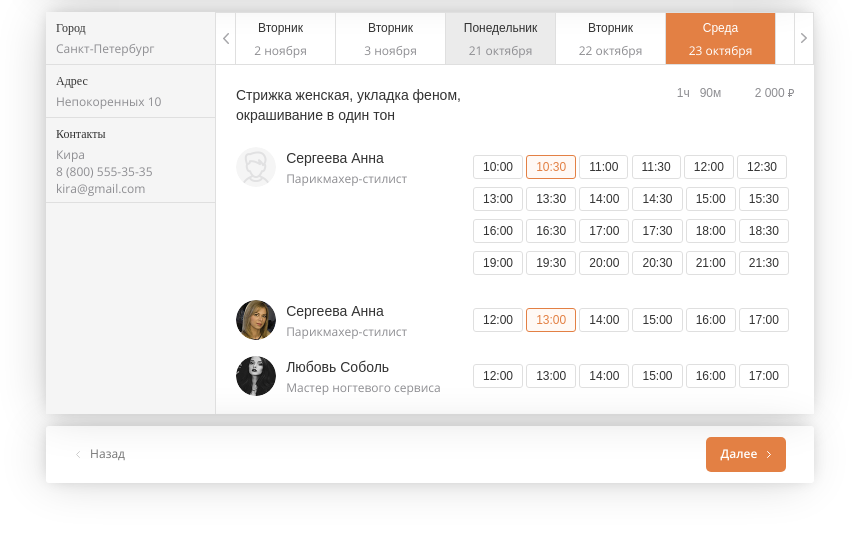
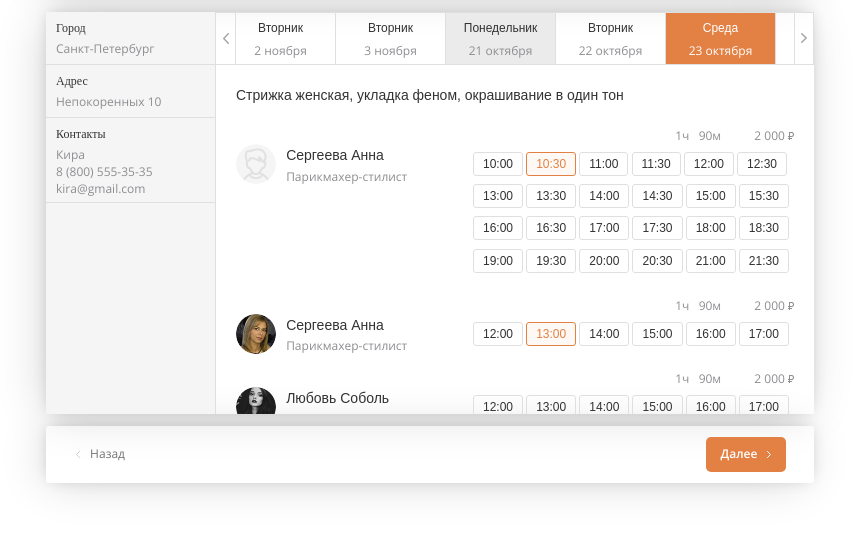
Before and after one commit to alikoganyan/aVisits-widget-UI, a website: page 5_Time_Service.html in a window 1280 px wide. Shown: the part 213-746 px from the top of the page, without its empty margins (210-1063 px from the left). Drawn offline with nearby package versions, Linux system fonts and the light colour scheme; a web font is replaced by a local one.

Commit message:
time-service hour blocks for all users

```diff
--- a/5_Time_Service.html
+++ b/5_Time_Service.html
@@ -350,11 +350,11 @@
 								<div class="time-service-all clearfix">
 									<div class="time-service-item clearfix">
 										<div class="time-service-item-title bold">Стрижка женская, укладка феном, окрашивание в один тон</div>
-										<div class="time-service-item-info">
-											<div class="">1ч &nbsp 90м</div>
-											<div class="">2 000 <span><img src="assets/images/icons/ruble-gray.png" class="ruble-icon"></span></div>
-										</div>
 									</div>
+								</div>
+								<div class="time-service-item-info text-right">
+									<div class="">1ч &nbsp 90м</div>
+									<div class="">2 000 <span><img src="assets/images/icons/ruble-gray.png" class="ruble-icon"></span></div>
 								</div>
 								<div class="time-master-title-block">
 									<div class="master-title-block-pic-container" style="background-image: url(assets/images/master-pic-default.png)"></div>
@@ -403,6 +403,10 @@
 							</div>
 							<div class="clearfix"></div>
 							<div class="time-master-book-schedule-container">
+									<div class="time-service-item-info text-right">
+										<div class="">1ч &nbsp 90м</div>
+										<div class="">2 000 <span><img src="assets/images/icons/ruble-gray.png" class="ruble-icon"></span></div>
+									</div>
 								<div class="time-master-title-block">
 									<div class="master-title-block-pic-container"></div>
 									<div class="master-title-block-text">
@@ -426,6 +430,10 @@
 							</div>
 							<div class="clearfix"></div>
 							<div class="time-master-book-schedule-container clearfix">
+								<div class="time-service-item-info text-right">
+									<div class="">1ч &nbsp 90м</div>
+									<div class="">2 000 <span><img src="assets/images/icons/ruble-gray.png" class="ruble-icon"></span></div>
+								</div>
 								<div class="time-master-title-block">
 									<div class="master-title-block-pic-container" style="background-image: url(assets/images/master-pic4.png);"></div>
 									<div class="master-title-block-text">
@@ -434,6 +442,7 @@
 									</div>
 								</div>
 								<div class="time-master-time-schedule">
+
 									<div class="table">
 										<div class="tr">
 											<div class="td"><a href="">12:00</a></div>
--- a/sass/style.scss
+++ b/sass/style.scss
@@ -1415,7 +1415,18 @@ label {
 			}
 
 			.time-master-book-schedule-container {
-				//margin-top: 20px;
+				.time-service-item-info {
+					color: $color-gray;
+
+					div {
+						display: inline-block;
+						padding-left: 30px;
+
+						img {
+							vertical-align: baseline;
+						}
+					}
+				}
 			}
 
 			.time-master-title-block {
@@ -1531,7 +1542,7 @@ label {
 					.time-service-item-title {
 						float: left;
 						font-size: 14px;
-						width: 50%;
+						// width: 50%;
 					}
 
 					.time-service-item-info {
```
Also changed, not shown: css/style.css.
